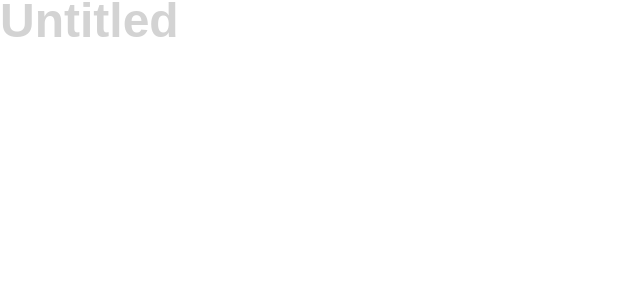
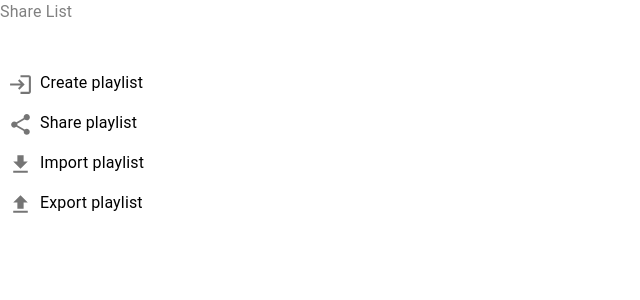
Before and after one commit to ayushmanchhabra/share-list, a React (Vite) app: page / in a window 1280 px wide. Shown: the top 300 px of the page, without its empty margins (0-640 px from the left). Built offline with nearby package versions, Linux system fonts and the light colour scheme.

Commit message:
Start moving features into seperate routes and components

```diff
--- a/src/app.tsx
+++ b/src/app.tsx
@@ -1,5 +1,12 @@
 import { useEffect, useState } from "react";
 import { useNavigate, useParams } from "react-router-dom";
+import { IconButton, Typography } from "@mui/material";
+import {
+  FileUpload as FileUploadIcon,
+  GetApp as GetAppIcon,
+  Login as LoginIcon,
+  Share as ShareIcon,
+} from "@mui/icons-material";
 
 import { deserialise, serialise } from "providers";
 import { PlaylistSchema, SongSchema } from "schema";
@@ -38,7 +45,7 @@ export function App() {
         }
       }}
     >
-      <input
+      {/* <input
         autoFocus={playlist.focus}
         className={"title"}
         onChange={(event) => {
@@ -56,7 +63,33 @@ export function App() {
         placeholder={"Untitled"}
         type="text"
         value={playlist.title}
-      />
+      /> */}
+      <Typography className="title">Share List</Typography>
+      <Typography>
+        <IconButton style={{ height: 40, width: 40 }}>
+          <LoginIcon style={{ height: 25, width: 25 }} />
+        </IconButton>
+        Create playlist
+      </Typography>
+      <Typography>
+        <IconButton style={{ height: 40, width: 40 }}>
+          <ShareIcon style={{ height: 25, width: 25 }} />
+        </IconButton>
+        Share playlist
+      </Typography>
+      <Typography>
+        <IconButton style={{ height: 40, width: 40 }}>
+          <GetAppIcon style={{ height: 25, width: 25 }} />
+        </IconButton>
+        Import playlist
+      </Typography>
+      <Typography>
+        <IconButton style={{ height: 40, width: 40 }}>
+          <FileUploadIcon style={{ height: 25, width: 25 }} />
+        </IconButton>
+        Export playlist
+      </Typography>
+
       {playlist.songs.map((item: SongSchema, idx: number) => {
         return (
           <input
@@ -92,6 +125,7 @@ export function App() {
               setPlaylist({ ...playlist, songs: [...tempItems] });
             }}
             value={item.title}
+            placeholder="Search..."
           />
         );
       })}
--- a/src/main.scss
+++ b/src/main.scss
@@ -22,10 +22,10 @@ div {
 }
 
 .title {
-  height: 40px;
+  height: 64px;
   max-width: 100%;
 
-  margin: 0px;
+  margin: 5px;
   padding: 0px;
   border: none;
 
@@ -46,7 +46,7 @@ input:focus {
   height: 40px;
   max-width: 100%;
 
-  margin: 0px;
+  margin: 5px;
   padding: 0px;
   border: 0px;
 
--- /dev/null
+++ b/src/routes/Create.tsx
@@ -0,0 +1,3 @@
+export function Create() {
+  return <>Create</>;
+}
--- /dev/null
+++ b/src/routes/Export.tsx
@@ -0,0 +1,3 @@
+export function Export() {
+  return <>Export</>;
+}
--- /dev/null
+++ b/src/routes/Import.tsx
@@ -0,0 +1,3 @@
+export function Import() {
+  return <>Import</>;
+}
--- /dev/null
+++ b/src/routes/Share.tsx
@@ -0,0 +1,3 @@
+export function Share() {
+  return <>Share</>;
+}
--- /dev/null
+++ b/src/routes/index.ts
@@ -0,0 +1,4 @@
+export { Create } from "./Create";
+export { Export } from "./Export";
+export { Import } from "./Import";
+export { Share } from "./Share";
```
